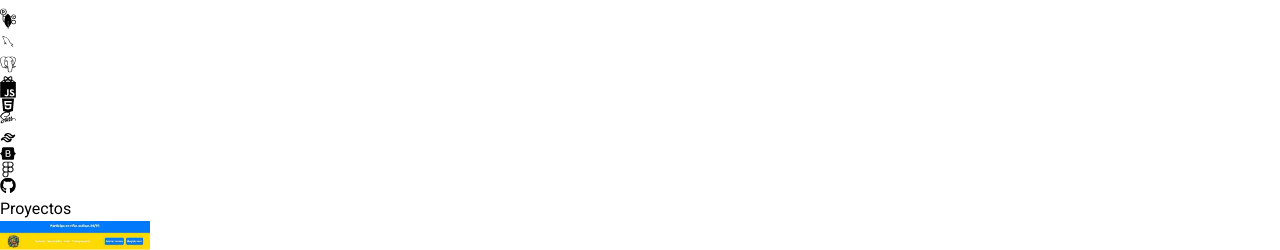
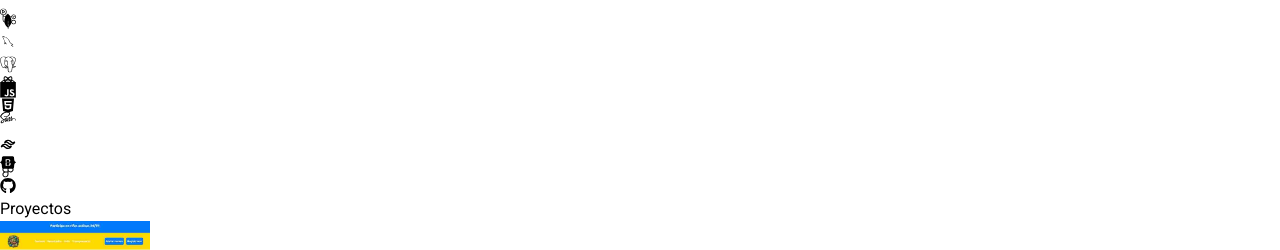
Before and after one commit to jarenas1/PORTFOLIO-REACT, a React (Vite) app: page / in a window 1280 px wide. Shown: the part 3482-3732 px from the top of the page. Built offline with nearby package versions, Linux system fonts and the light colour scheme.

Commit message:
fix:: animation in tchnologies

```diff
--- a/src/components/Technologies.jsx
+++ b/src/components/Technologies.jsx
@@ -128,32 +128,32 @@ const Technologies = () => {
                 <DiSass className='text-6xl text-pink-400 hover:scale-110 transition-all ease-in-out'/>
             </motion.div>
             <motion.div
-            variants={iconVariants(2.5)}
+            variants={iconVariants(4)}
             initial="initial"
             animate="animate"
             className='rounded-2xl border-4 border-neutral-800 p-4'>
                 <RiTailwindCssLine className='text-6xl text-blue-500 hover:scale-110 transition-all ease-in-out'/>
             </motion.div>
             <motion.div
-            variants={iconVariants(2.5)}
+            variants={iconVariants(3)}
             initial="initial"
             animate="animate"
             className='rounded-2xl border-4 border-neutral-800 p-4'>
                 <FaBootstrap className='text-6xl text-purple-600 hover:scale-110 transition-all ease-in-out'/>
             </motion.div>
             <motion.div
-            variants={iconVariants(2.5)}
+            variants={iconVariants(1)}
             initial="initial"
             animate="animate"
             className='rounded-2xl border-4 border-neutral-800 p-4'>
                 <FaFigma className='text-6xl text-pink-500 hover:scale-110 transition-all ease-in-out'/>
             </motion.div>
             <motion.div
-            variants={iconVariants(2.5)}
+            variants={iconVariants(5)}
             initial="initial"
             animate="animate"
             className='rounded-2xl border-4 border-neutral-800 p-4'>
-                <FaGithub className='text-6xl text-black hover:scale-110 transition-all ease-in-out'/>
+                <FaGithub className='text-6xl text-white hover:scale-110 transition-all ease-in-out'/>
             </motion.div>
         </motion.div>
     </div>
```
